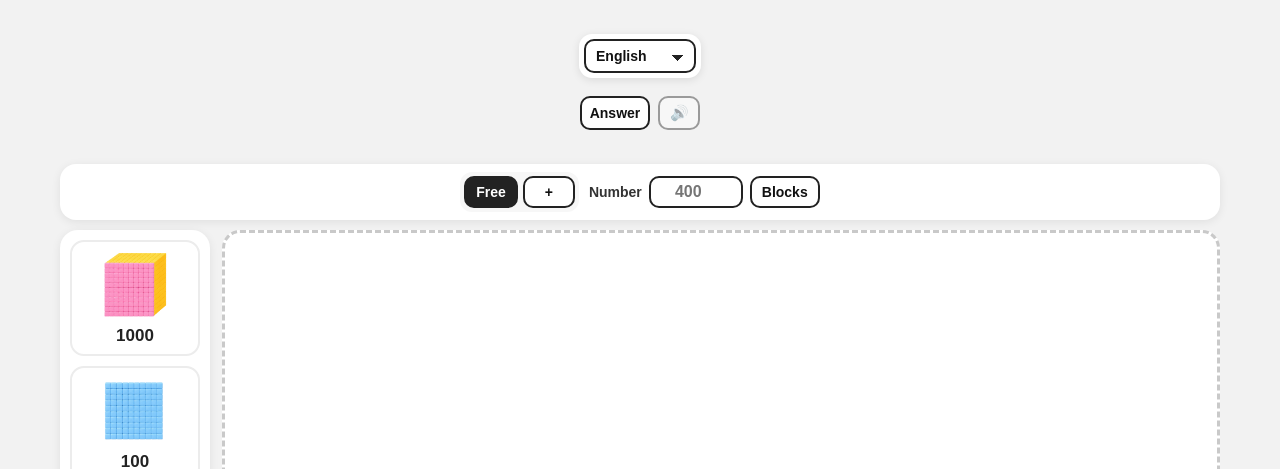
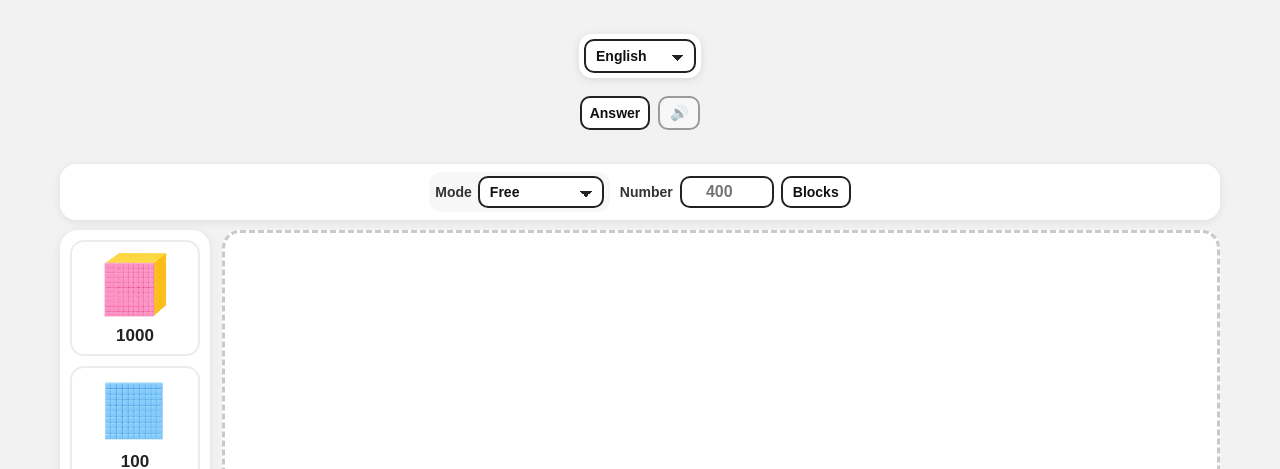
Before and after one commit to Welson0728/BlockMathToolMutiFunction, a plain HTML site: page index.html in a window 1280 px wide. Shown: the top 469 px of the page. Drawn offline with Linux system fonts and the light colour scheme.

Commit message:
Add files via upload
Fix Chinese to 中文
Mode change to drop down

```diff
--- a/index.html
+++ b/index.html
@@ -162,10 +162,46 @@
 
     .mode-switch {
       display: flex;
-      gap: 5px;
+      align-items: center;
+      gap: 6px;
       background: #f7f7f7;
       border-radius: 12px;
-      padding: 4px;
+      padding: 4px 6px;
+    }
+
+    .mode-label {
+      font-size: 14px;
+      font-weight: 900;
+      color: #333;
+      white-space: nowrap;
+    }
+
+    .mode-select {
+      appearance: none;
+      -webkit-appearance: none;
+      height: 32px;
+      min-width: 126px;
+      border-radius: 10px;
+      border: 2px solid #222;
+      background: #fff;
+      color: #111;
+      font-size: 14px;
+      font-weight: 900;
+      padding: 4px 30px 4px 10px;
+      cursor: pointer;
+      background-image:
+        linear-gradient(45deg, transparent 50%, #222 50%),
+        linear-gradient(135deg, #222 50%, transparent 50%);
+      background-position:
+        calc(100% - 16px) 13px,
+        calc(100% - 10px) 13px;
+      background-size: 6px 6px, 6px 6px;
+      background-repeat: no-repeat;
+    }
+
+    .mode-select:focus {
+      outline: 3px solid rgba(0,0,0,.14);
+      outline-offset: 2px;
     }
 
     .mode-btn,
@@ -667,6 +703,17 @@
         padding: 4px 8px;
       }
 
+      .mode-label { font-size: 13px; }
+      .mode-select {
+        height: 30px;
+        min-width: 118px;
+        font-size: 13px;
+        padding: 4px 28px 4px 8px;
+        background-position:
+          calc(100% - 15px) 12px,
+          calc(100% - 9px) 12px;
+      }
+
       .input-row { gap: 5px; }
       .input-label { font-size: 12px; }
       .number-input { width: 76px; height: 30px; font-size: 15px; }
@@ -788,7 +835,7 @@
       <div class="lang-switch" aria-label="Language switch">
         <select class="lang-select" id="languageSelect" aria-label="Language">
           <option value="en">English</option>
-          <option value="zh">Chinese</option>
+          <option value="zh">中文</option>
           <option value="bm">Malay</option>
         </select>
       </div>
@@ -806,8 +853,11 @@
 
     <section class="mode-panel" aria-label="Number input">
       <div class="mode-switch">
-        <button class="mode-btn active" type="button" data-mode="free" id="freeModeBtn">Free</button>
-        <button class="mode-btn" type="button" data-mode="addition" id="additionModeBtn">+</button>
+        <span class="mode-label" id="modeLabel">Mode</span>
+        <select class="mode-select" id="modeSelect" aria-label="Mode">
+          <option value="free">Free</option>
+          <option value="addition">Addition (+)</option>
+        </select>
       </div>
 
       <div class="input-row" id="freeInputRow">
@@ -974,9 +1024,8 @@
     const answerBtn = document.getElementById("answerBtn");
     const sources = document.querySelectorAll(".source-card[data-type]");
     const languageSelect = document.getElementById("languageSelect");
-    const modeButtons = document.querySelectorAll(".mode-btn");
-    const freeModeBtn = document.getElementById("freeModeBtn");
-    const additionModeBtn = document.getElementById("additionModeBtn");
+    const modeSelect = document.getElementById("modeSelect");
+    const modeLabel = document.getElementById("modeLabel");
     const freeInputRow = document.getElementById("freeInputRow");
     const additionInputRow = document.getElementById("additionInputRow");
     const freeNumberInput = document.getElementById("freeNumberInput");
@@ -1021,9 +1070,9 @@
     };
 
     const inputTextData = {
-      en: { free: "Free", number: "Number", number1: "Number 1", number2: "Number 2", blocks: "Blocks", practice: "Practice", check: "Check", clear: "Clear Blocks", question: "Question" },
-      zh: { free: "自由", number: "数字", number1: "第一个数", number2: "第二个数", blocks: "方块", practice: "练习", check: "检查", clear: "清空方块", question: "题目" },
-      bm: { free: "Bebas", number: "Nombor", number1: "Nombor 1", number2: "Nombor 2", blocks: "Blok", practice: "Latih", check: "Semak", clear: "Kosongkan Blok", question: "Soalan" }
+      en: { mode: "Mode", free: "Free", addition: "Addition (+)", number: "Number", number1: "Number 1", number2: "Number 2", blocks: "Blocks", practice: "Practice", check: "Check", clear: "Clear Blocks", question: "Question" },
+      zh: { mode: "模式", free: "自由", addition: "加法（+）", number: "数字", number1: "第一个数", number2: "第二个数", blocks: "方块", practice: "练习", check: "检查", clear: "清空方块", question: "题目" },
+      bm: { mode: "Mod", free: "Bebas", addition: "Tambah (+)", number: "Nombor", number1: "Nombor 1", number2: "Nombor 2", blocks: "Blok", practice: "Latih", check: "Semak", clear: "Kosongkan Blok", question: "Soalan" }
     };
 
     const errorTextData = {
@@ -1067,7 +1116,7 @@
     };
 
     languageSelect.addEventListener("change", () => setLanguage(languageSelect.value));
-    modeButtons.forEach(button => button.addEventListener("click", () => setMode(button.dataset.mode)));
+    modeSelect.addEventListener("change", () => setMode(modeSelect.value));
     buildFreeBtn.addEventListener("click", buildBlocksFromFreeInput);
     buildAddBtn.addEventListener("click", buildBlocksFromAdditionInput);
     practiceAddBtn.addEventListener("click", buildPracticeFromAdditionInput);
@@ -1111,7 +1160,9 @@
 
     function updateInputLabels() {
       const text = inputTextData[currentLang];
-      freeModeBtn.textContent = text.free;
+      modeLabel.textContent = text.mode;
+      modeSelect.options[0].textContent = text.free;
+      modeSelect.options[1].textContent = text.addition;
       freeNumberLabel.textContent = text.number;
       addFirstLabel.textContent = text.number1;
       addSecondLabel.textContent = text.number2;
@@ -1321,7 +1372,7 @@
         updateAdditionLabels();
       }
 
-      modeButtons.forEach(button => button.classList.toggle("active", button.dataset.mode === mode));
+      modeSelect.value = mode;
       freeInputRow.classList.toggle("hidden", mode !== "free");
       additionInputRow.classList.toggle("hidden", mode !== "addition");
 
@@ -2445,6 +2496,7 @@
       // Mobile addition layout uses page scrolling and a taller workspace so Number 1 / Number 2 / Total do not get squeezed; Reset is hidden in all addition modes.
       // Clear Blocks is enabled whenever addition has visible student blocks, including normal Blocks mode.
       // Manually switching from + back to Free clears all addition blocks automatically.
+      // Free / Addition selector changed to a dropdown; Chinese language option label changed to 中文.
   </script>
 </body>
 </html>
```
